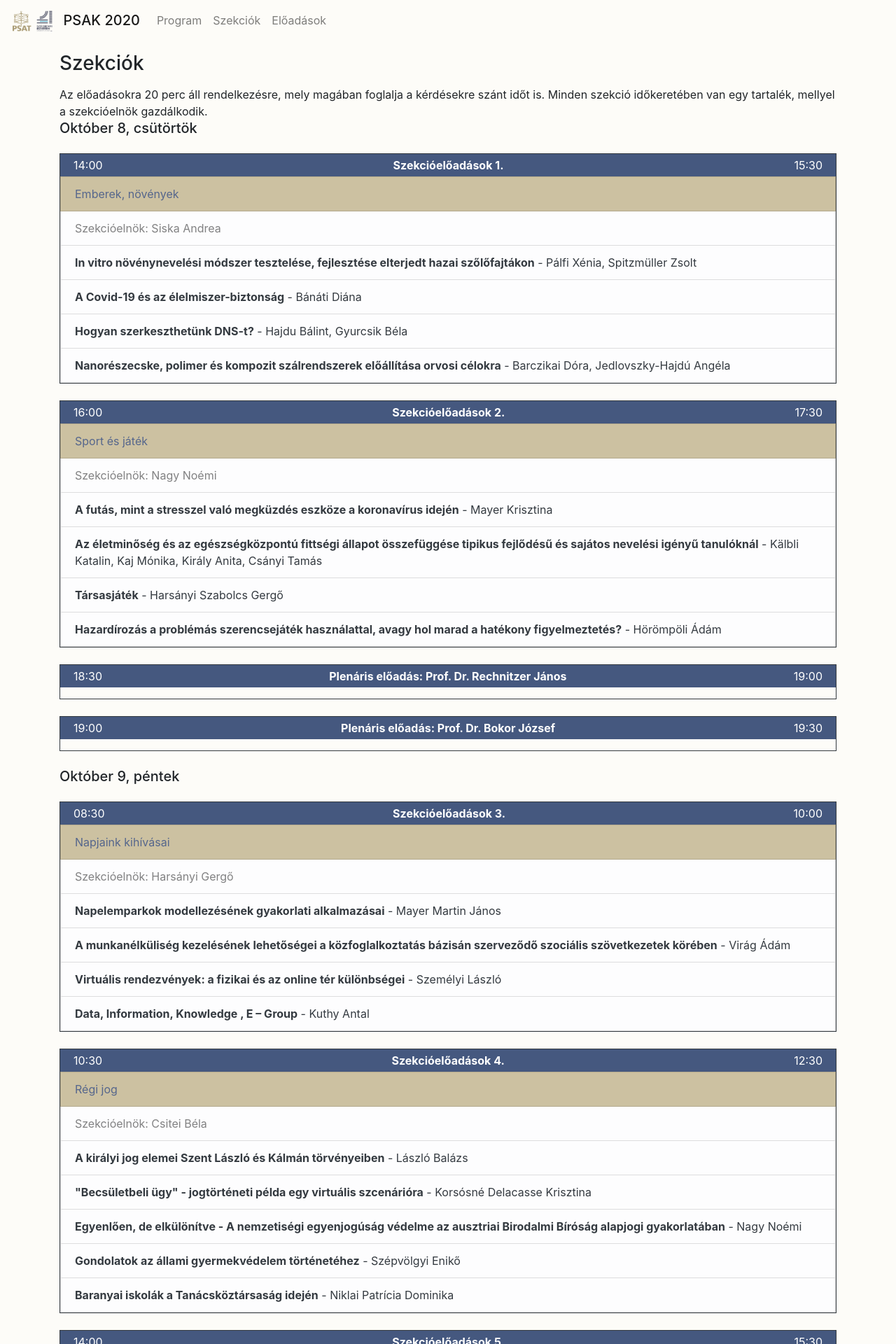
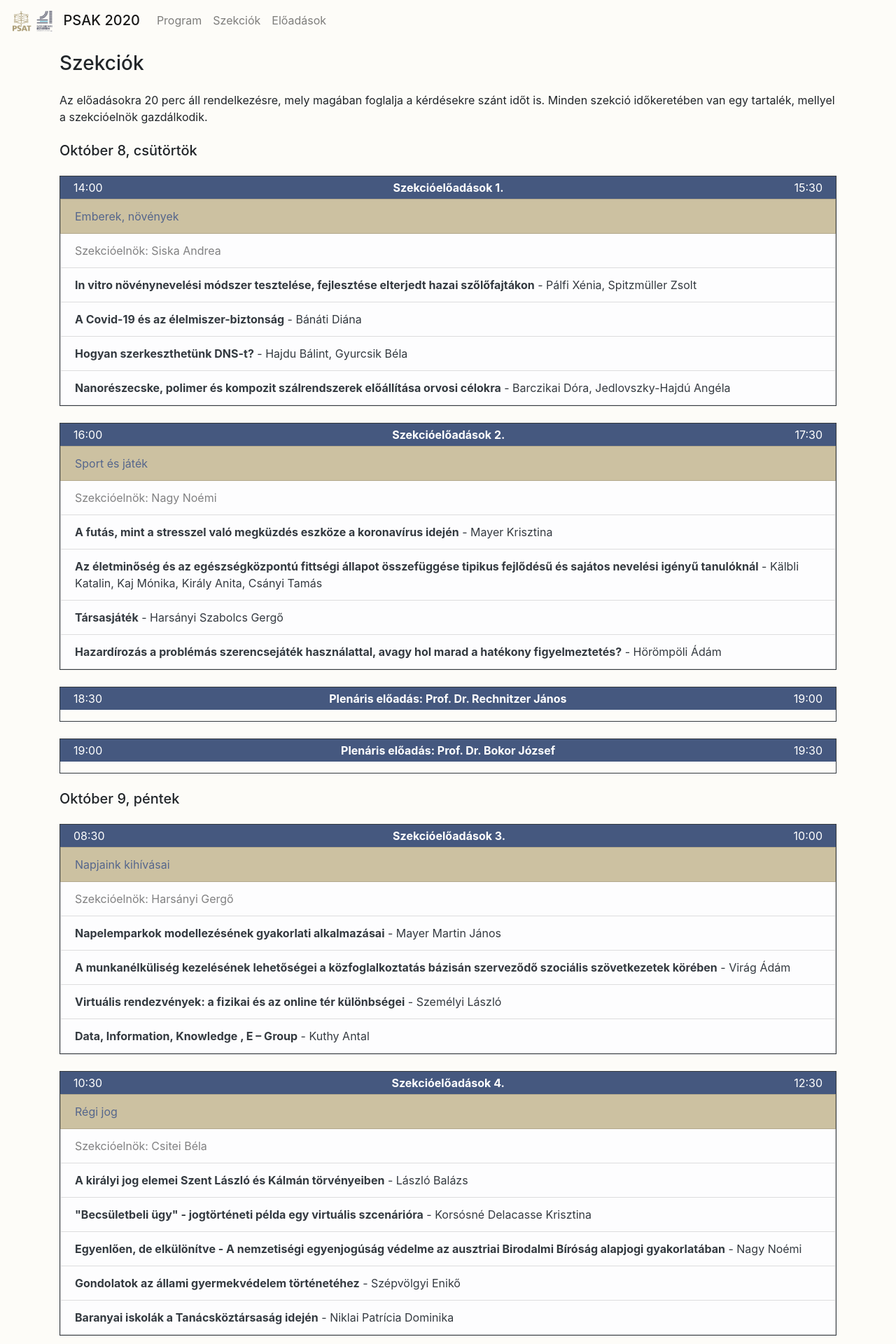
Before and after one commit to hegyhati/psak_2020, a Jekyll site: the page built from sections.html, in a window 1280 px wide. Shown: the top 1920 px of the page at 70% size. Built offline with Jekyll 4.4.1, drawn with Linux system fonts in a browser that asks for light colours.

Commit message:
pimp instructions

```diff
--- a/sections.html
+++ b/sections.html
@@ -1,9 +1,10 @@
 ---
 title: Szekciók
 ---
-
+<p class="py-2">
 Az előadásokra 20 perc áll rendelkezésre, mely magában foglalja a kérdésekre szánt időt is.
 Minden szekció időkeretében van egy tartalék, mellyel a szekcióelnök gazdálkodik.
+</p>
 
 {% for day in site.data.program %}
 <h5>{{day.date-hu}}</h5>
```
